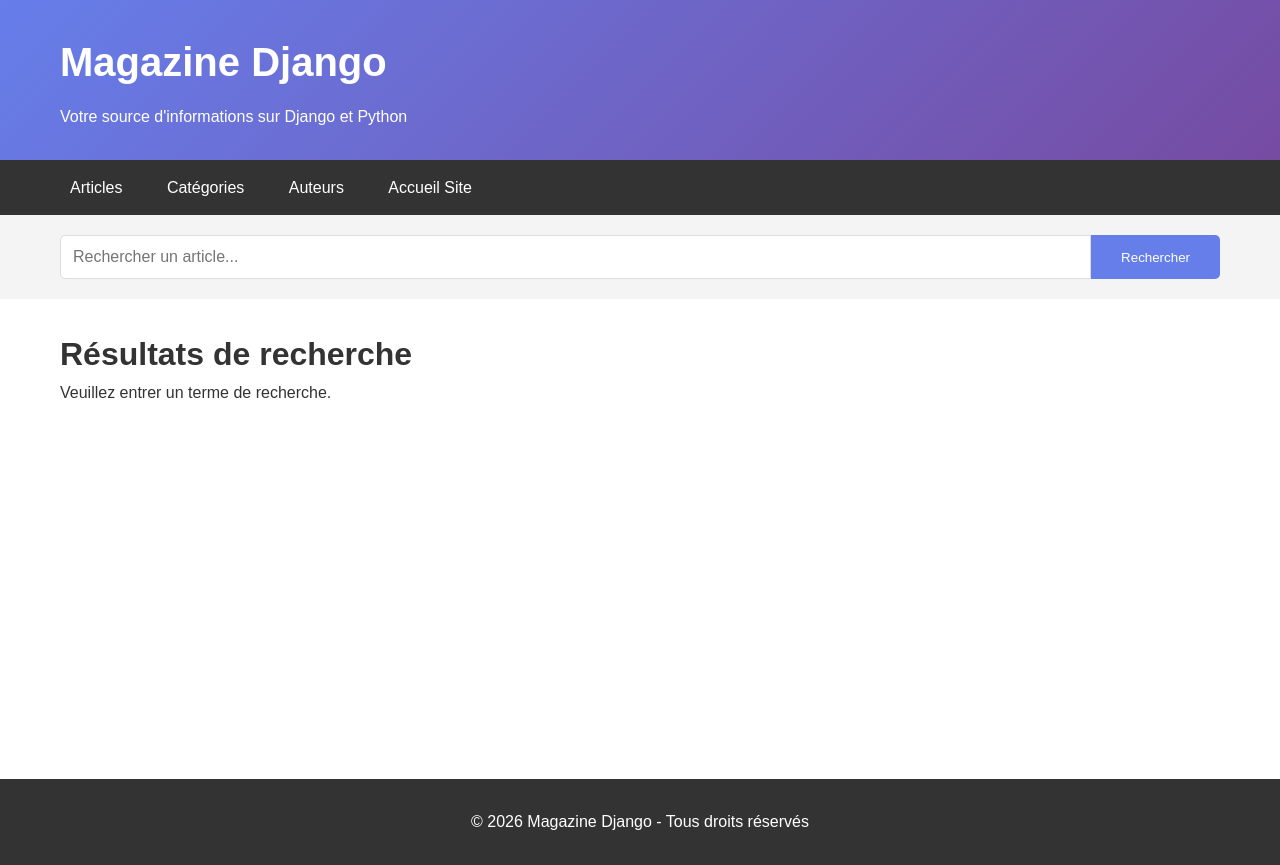
After one commit to Yayasoudais/monsite, a Django app: page /magazine/recherche/ in a window 1280 px wide. The commit adds this page. Run offline with Django 4.2, Linux system fonts and the light colour scheme.

Commit message:
Mise en place de templates pour l'application magazine et la gestions et urls et le views (Partie essentielles et très importantes les aggrégats, Q objets, et F expressions)

```diff
--- /dev/null
+++ b/monsite/magazine/templates/magazine/base.html
@@ -0,0 +1,111 @@
+{% load static %}
+<!DOCTYPE html>
+<html lang="fr">
+    <head>
+    <meta charset="UTF-8">
+    <meta name="viewport" content="width=device-width, initial-scale=1.0">
+    <title>{% block title %}Magazine Django{% endblock %}</title>
+    <style>
+        * { margin: 0; padding: 0; box-sizing: border-box; }
+        body { font-family: Arial, sans-serif; line-height: 1.6; color: #333; }
+
+        /* Header */
+        header { background: linear-gradient(135deg, #667eea 0%, #764ba2 100%); color: white; padding: 30px 0; }
+        header .container { max-width: 1200px; margin: 0 auto; padding: 0 20px; }
+        header h1 { font-size: 2.5em; margin-bottom: 10px; }
+
+        /* Navigation */
+        nav { background: #333; padding: 15px 0; }
+        nav .container { max-width: 1200px; margin: 0 auto; padding: 0 20px; }
+        nav a { color: white; text-decoration: none; margin-right: 20px; padding: 5px 10px; border-radius: 3px; } nav a:hover { background: #667eea; }
+
+        /* Recherche */
+        .search-bar { background: #f4f4f4; padding: 20px 0; }
+        .search-bar .container { max-width: 1200px; margin: 0 auto; padding: 0 20px; }
+        .search-bar form { display: flex; }
+        .search-bar input[type="text"] { flex: 1; padding: 12px; border: 1px solid #ddd; border-radius: 5px 0 0 5px;
+        font-size: 1em; }
+        .search-bar button { padding: 12px 30px; background: #667eea; color: white; border: none; border-radius:
+        0 5px 5px 0; cursor: pointer; }
+        .search-bar button:hover { background: #764ba2; }
+
+        /* Contenu */
+        main { max-width: 1200px; margin: 30px auto; padding: 0 20px; min-height: 400px; }
+
+        /* Articles */
+        .article-card { background: white; border: 1px solid #ddd; border-radius: 10px; padding: 25px; margin- bottom: 25px; box-shadow: 0 2px 5px rgba(0,0,0,0.05); transition: all 0.3s; }
+        .article-card:hover { box-shadow: 0 5px 15px rgba(0,0,0,0.1); transform: translateY(-3px); } .article-card h2 { color: #667eea; margin-bottom: 10px; }
+        .article-card h2 a { color: #667eea; text-decoration: none; }
+        .article-card h2 a:hover { color: #764ba2; }
+        .article-meta { color: #777; font-size: 0.9em; margin: 10px 0; }
+        .article-meta a { color: #667eea; text-decoration: none; }
+        .article-resume { margin: 15px 0; line-height: 1.8; }
+
+        /* Tags */
+        .tags { margin: 15px 0; }
+        .tag { display: inline-block; background: #667eea; color: white; padding: 5px 12px; border-radius: 20px;
+        font-size: 0.85em; margin-right: 8px; margin-top: 5px; text-decoration: none; } .tag:hover { background: #764ba2; }
+
+        /* Grille */
+        .grid { display: grid; grid-template-columns: repeat(auto-fill, minmax(300px, 1fr)); gap: 20px; }
+        .card { background: white; border: 1px solid #ddd; border-radius: 10px; padding: 20px; text-align: center;
+        transition: all 0.3s; }
+        .card:hover { box-shadow: 0 5px 15px rgba(0,0,0,0.1); transform: translateY(-3px); } .card h3 { color: #667eea; margin-bottom: 10px; }
+        .card a { color: #667eea; text-decoration: none; }
+
+        /* Stats */
+        .stats { background: #f4f4f4; padding: 15px; border-radius: 5px; margin: 20px 0; } .stats-item { display: inline-block; margin-right: 30px; }
+        .stats-item strong { color: #667eea; font-size: 1.2em; }
+
+        /* Sidebar */
+        .layout-2col { display: grid; grid-template-columns: 2fr 1fr; gap: 30px; } .sidebar { background: #f9f9f9; padding: 20px; border-radius: 10px; } .sidebar h3 { color: #667eea; margin-bottom: 15px; }
+        .sidebar ul { list-style: none; }
+        .sidebar li { margin-bottom: 10px; }
+        .sidebar a { color: #333; text-decoration: none; }
+        .sidebar a:hover { color: #667eea; }
+
+        /* Footer */
+        footer { background: #333; color: white; text-align: center; padding: 30px 0; margin-top: 50px; }
+
+        /* Responsive */
+        @media (max-width: 768px) {
+        .layout-2col { grid-template-columns: 1fr; }
+        .grid { grid-template-columns: 1fr; } }
+
+    </style>
+    {% block extra_css %}{% endblock %}
+</head>
+<body>
+    <header>
+        <div class="container">
+            <h1> Magazine Django</h1>
+            <p>Votre source d'informations sur Django et Python</p>
+        </div>
+    </header>
+    <nav>
+        <div class="container">
+            <a href="{% url 'magazine:liste_articles' %}">Articles</a>
+            <a href="{% url 'magazine:categories' %}">Catégories</a>
+            <a href="{% url 'magazine:auteurs' %}">Auteurs</a>
+            <a href="/">Accueil Site</a>
+        </div>
+    </nav>
+    <div class="search-bar">
+        <div class="container">
+            <form method="GET" action="{% url 'magazine:recherche' %}">
+                <input type="text" name="q" placeholder="Rechercher un article..." value="{{ query|default:'' }}">
+                <button type="submit"> Rechercher</button>
+            </form>
+        </div>
+    </div>
+    <main>
+        {% block content %}
+        {% endblock %}
+    </main>
+
+    <footer>
+        <p>&copy; {% now "Y" %} Magazine Django - Tous droits réservés</p>
+    </footer>
+    {% block extra_js %}{% endblock %}
+</body>
+</html>
--- /dev/null
+++ b/monsite/magazine/templates/magazine/recherche.html
@@ -0,0 +1,27 @@
+{% extends 'magazine/base.html' %}
+
+{% block title %}Recherche : {{ query }} - Magazine Django{% endblock %}
+
+{% block content %}
+    <h1>Résultats de recherche</h1>
+    {% if query %}
+        <p>
+            {{ nombre_resultats }} résultat{{ nombre_resultats|pluralize }} pour "<strong>{{ query }}</strong>"
+        </p>
+        {% for article in articles %}
+            <div class="article-card">
+                <h2>
+                    <a href="{% url 'magazine:detail_article' article.slug %}">{{ article.titre }}</a>
+                </h2>
+                <div class="article-meta">
+                    Par {{ article.auteur.nom_complet }} le {{ article.date_publication|date:"d/m/Y" }}
+                </div>
+                <p>{{ article.contenu|truncatewords:30 }}</p>
+            </div>
+            {% empty %}
+                <p>Aucun article trouvé pour cette recherche.</p>
+        {% endfor %}
+    {% else %}
+        <p>Veuillez entrer un terme de recherche.</p>
+    {% endif %}
+{% endblock %}
--- /dev/null
+++ b/monsite/magazine/urls.py
@@ -0,0 +1,15 @@
+from django.urls import path
+from . import views
+
+app_name = 'magazine'
+
+urlpatterns = [
+path('', views.liste_articles, name='liste_articles'),
+path('article/<slug:slug>/', views.detail_article, name='detail_article'),
+path('categorie/<slug:slug>/', views.articles_par_categorie, name='articles_categorie'),
+path('auteur/<int:id>/', views.articles_par_auteur, name='articles_auteur'),
+path('tag/<slug:slug>/', views.articles_par_tag, name='articles_tag'),
+path('recherche/', views.recherche, name='recherche'),
+path('categories/', views.categories_liste, name='categories'),
+path('auteurs/', views.auteurs_liste, name='auteurs'),
+]
--- a/monsite/magazine/views.py
+++ b/monsite/magazine/views.py
@@ -1,3 +1,137 @@
-from django.shortcuts import render
+from django.shortcuts import render, get_object_or_404
+from django.db.models import Q, F, Count
+from .models import Article, Auteur, Categorie, Tag
 
-# Create your views here.
+def liste_articles(request):
+    """Liste tous les articles publiés"""
+    articles = Article.objects.filter(
+        publie=True
+    ).select_related(
+        'auteur', 'categorie'
+    ).prefetch_related(
+        'tags'
+    ).order_by('-date_publication')
+
+    context = {
+        'articles': articles,
+        'titre_page': 'Tous les articles'
+    }
+    return render(request, 'magazine/liste_articles.html', context)
+
+def detail_article(request, slug):
+    """Détail d'un article"""
+    article = get_object_or_404(
+        Article.objects.select_related('auteur', 'categorie').prefetch_related('tags'),
+        slug=slug,
+        publie=True
+    )
+
+    # Incrémenter les vues
+    Article.objects.filter(id=article.id).update(vues=F('vues') + 1)
+
+    # Articles similaires (même catégorie)
+    articles_similaires = Article.objects.filter(
+        categorie=article.categorie,
+        publie=True
+    ).exclude(id=article.id)[:3]
+
+    context = {
+        'article': article,
+        'articles_similaires': articles_similaires
+    }
+    return render(request, 'magazine/detail_article.html', context)
+
+def articles_par_categorie(request, slug):
+    """Articles d'une catégorie"""
+
+    categorie = get_object_or_404(Categorie, slug=slug)
+    articles = Article.objects.filter(
+        categorie=categorie,
+        publie=True).select_related('auteur').prefetch_related('tags').order_by('-date_publication')
+
+    context = {
+    'categorie': categorie,
+    'articles': articles,
+    'titre_page': f'Articles - {categorie.nom}'
+    }
+    return render(request, 'magazine/articles_categorie.html', context)
+
+def articles_par_auteur(request, id):
+    """Articles d'un auteur"""
+
+    auteur = get_object_or_404(Auteur, id=id)
+    articles = Article.objects.filter(
+        auteur=auteur,
+        publie=True
+    ).select_related('categorie').prefetch_related('tags').order_by('-date_publication')
+
+    # Stats de l'auteur
+    stats = {
+    'total_articles': articles.count(),
+    'total_vues': sum(a.vues for a in articles), }
+
+    context = {
+        'auteur': auteur,
+        'articles': articles,
+        'stats': stats,
+        'titre_page': f'Articles de {auteur.nom_complet}'
+    }
+    return render(request, 'magazine/articles_auteur.html', context)
+
+def articles_par_tag(request, slug):
+    """Articles avec un tag spécifique"""
+    tag = get_object_or_404(Tag, slug=slug)
+    articles = Article.objects.filter(
+        tags=tag,
+        publie=True
+    ).select_related('auteur', 'categorie').prefetch_related('tags').order_by('-date_publication')
+    context = {
+        'tag': tag,
+        'articles': articles,
+        'titre_page': f'Articles avec le tag #{tag.nom}'
+    }
+    return render(request, 'magazine/articles_tag.html', context)
+
+def recherche(request):
+    """Recherche d'articles"""
+    query = request.GET.get('q', '')
+    if query:
+        articles = Article.objects.filter(
+            Q(titre__icontains=query) | Q(contenu__icontains=query) |
+            Q(resume__icontains=query),
+            publie=True
+        ).select_related('auteur', 'categorie').prefetch_related('tags')
+    else:
+        articles = Article.objects.none()
+
+    context = {
+        'query': query,
+        'articles': articles,
+        'nombre_resultats': articles.count(),
+        'titre_page': f'Recherche : {query}'
+    }
+    return render(request, 'magazine/recherche.html', context)
+
+def categories_liste(request):
+    """Liste des catégories avec nombre d'articles"""
+    categories = Categorie.objects.annotate(
+        nb_articles=Count('articles', filter=Q(articles__publie=True))
+    ).filter(nb_articles__gt=0).order_by('-nb_articles')
+
+    context = {
+        'categories': categories,
+        'titre_page': 'Toutes les catégories'
+    }
+    return render(request, 'magazine/categories.html', context)
+
+def auteurs_liste(request):
+    """Liste des auteurs avec stats"""
+    auteurs = Auteur.objects.annotate(
+        nb_articles=Count('articles', filter=Q(articles__publie=True))
+    ).filter(nb_articles__gt=0).order_by('-nb_articles')
+
+    context = {
+        'auteurs': auteurs,
+        'titre_page': 'Nos auteurs'
+    }
+    return render(request, 'magazine/auteurs.html', context)
--- a/monsite/monsite/urls.py
+++ b/monsite/monsite/urls.py
@@ -19,4 +19,5 @@ from django.urls import path, include
 urlpatterns = [
     path('admin/', admin.site.urls),
     path('', include('pages.urls')),
+    path('magazine/', include('magazine.urls')), # Nouveau
 ]
--- a/monsite/pages/templates/pages/base.html
+++ b/monsite/pages/templates/pages/base.html
@@ -40,6 +40,7 @@
             <a href="/">Accueil</a>
             <a href="/blog/">Blog</a>
             <a href="/portfolio/">Portfolio</a>
+            <a href="/magazine/">Magazine</a>
             <a href="/about/">À propos</a>
             <a href="/contact/">Contact</a>
         </nav>
```
Also changed, not shown: monsite/magazine/queries.py (added, +41 -0 lines), monsite/magazine/templates/magazine/articles_auteur.html (added, +36 -0 lines), monsite/magazine/templates/magazine/articles_categorie.html (added, +32 -0 lines), monsite/magazine/templates/magazine/articles_tag.html (added, +40 -0 lines), monsite/magazine/templates/magazine/auteurs.html (added, +23 -0 lines), monsite/magazine/templates/magazine/categories.html (added, +22 -0 lines), monsite/magazine/templates/magazine/detail_article.html (added, +56 -0 lines), monsite/magazine/templates/magazine/liste_articles.html (added, +36 -0 lines).
